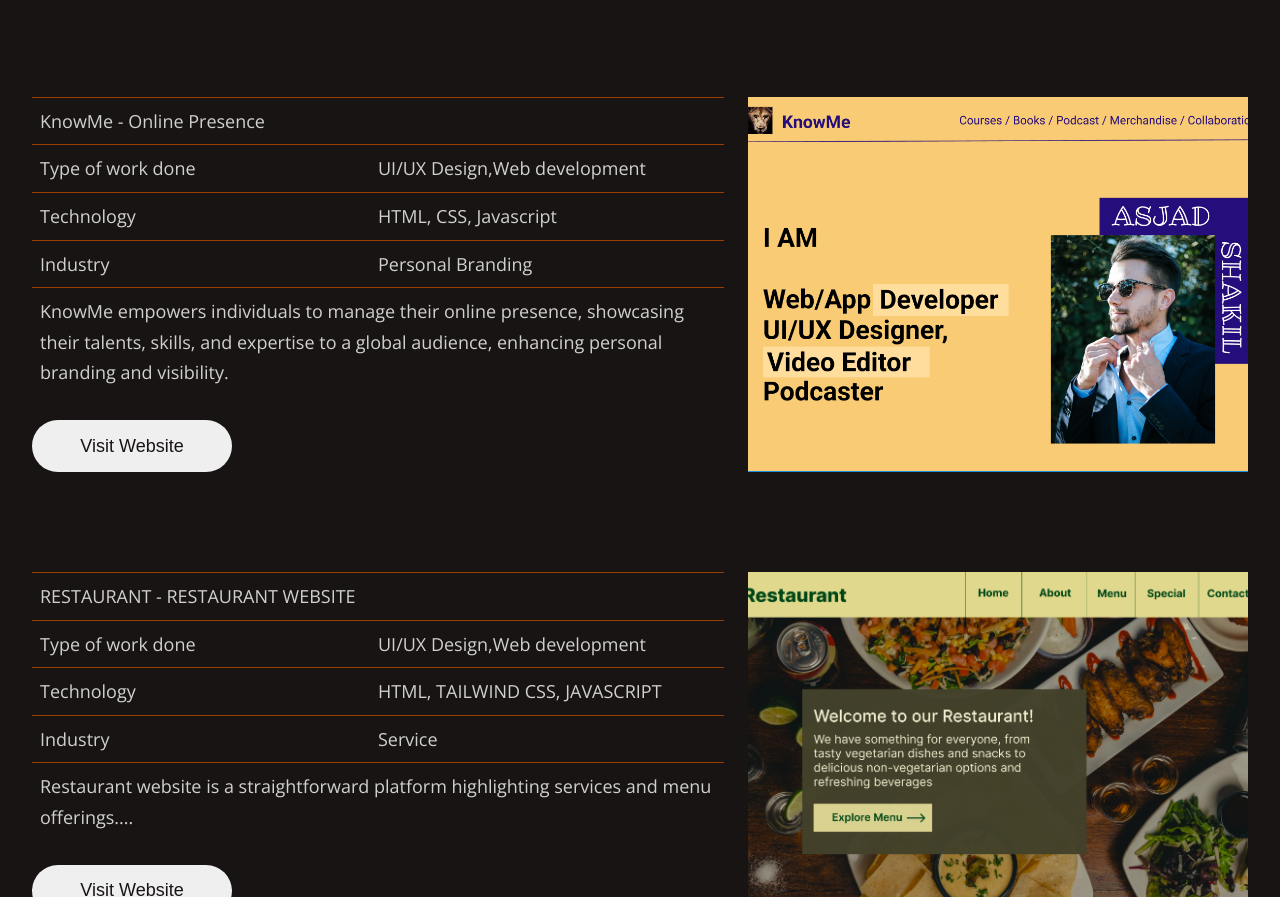
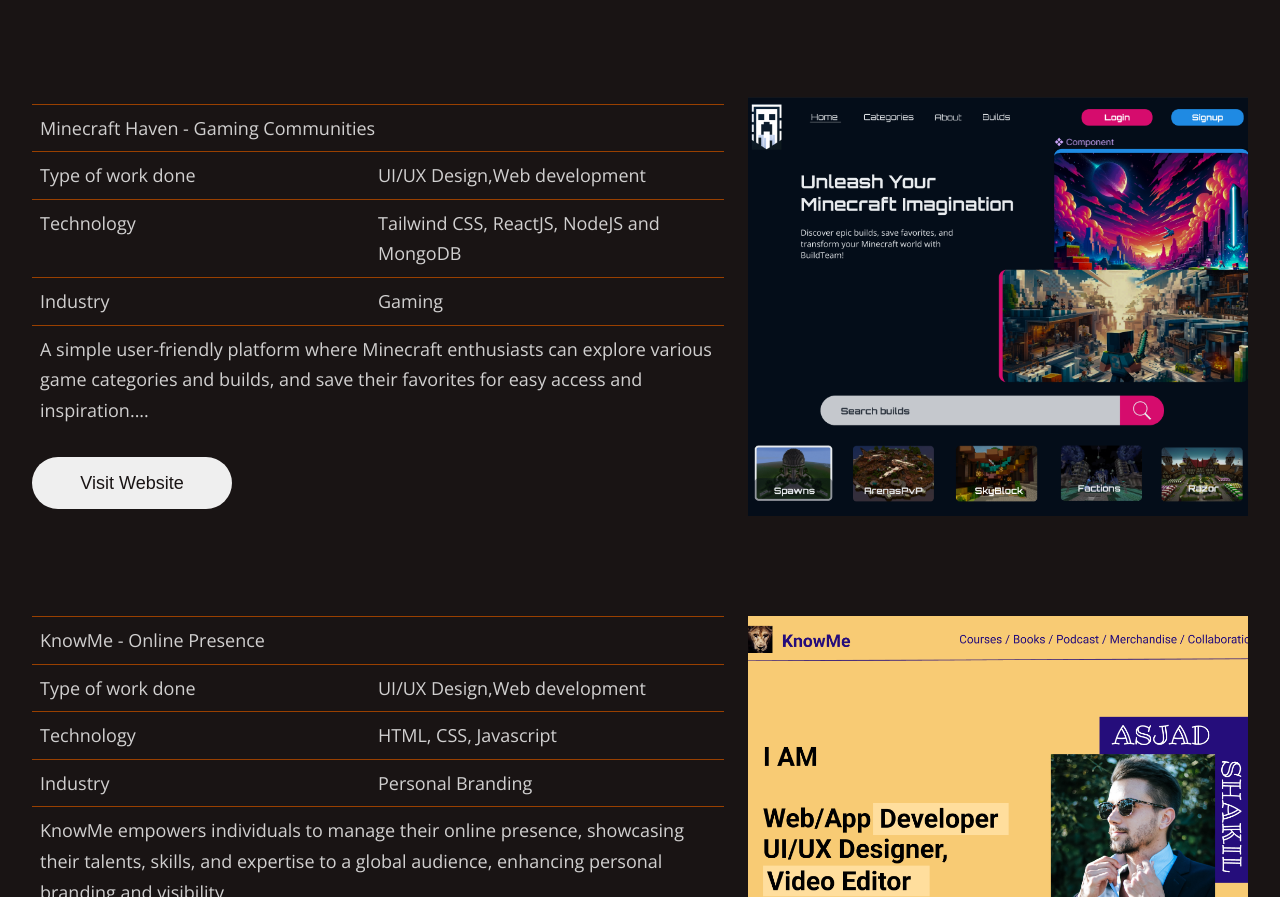
Before and after one commit to hammadAqdas/portfolio, a plain HTML site: page index.html in a window 1280 px wide. Shown: the part 3430-4327 px from the top of the page. Drawn offline with nearby package versions, Linux system fonts and the light colour scheme.

Commit message:
added minecraft website

```diff
--- a/index.html
+++ b/index.html
@@ -402,7 +402,29 @@
       </div>
     </section>
     <!-- work -->
-
+    <section class="work">
+      <div class="work__container">
+        <div class="work__description">
+         <div class="work__desc-first"><p>Minecraft Haven - Gaming Communities</p></div>
+         <div class="work__grid"><p  class="work_f1">Type of work done</p>
+          <p class="work_f2">UI/UX Design,Web development</p>
+        </div>
+         <div class="work__grid">
+          <p  class="work_f1">Technology</p>
+          <p class="work_f2">Tailwind CSS, ReactJS, NodeJS and MongoDB</p>
+         </div>
+         <div class="work__grid">
+          <p class="work_f1">Industry</p>
+          <p class="work_f2">Gaming</p>
+         </div>
+         <div class="work__paragraph"><p>A simple user-friendly platform where Minecraft enthusiasts can explore various game categories and builds, and save their favorites for easy access and inspiration....</p></div>
+         <div class="work__btn"><button class="btn dbn links" data-link="https://frolicgravity.onrender.com">Visit Website</button></div>
+        </div>
+        <div class="work__image">
+          <img src="img/minecraft.png" alt="screenshot of frolic gravity">
+        </div>
+      </div>
+    </section>
          <!-- work... -->
          <section class="work">
           <div class="work__container">
```
Also changed, not shown: img/minecraft.png (added).
